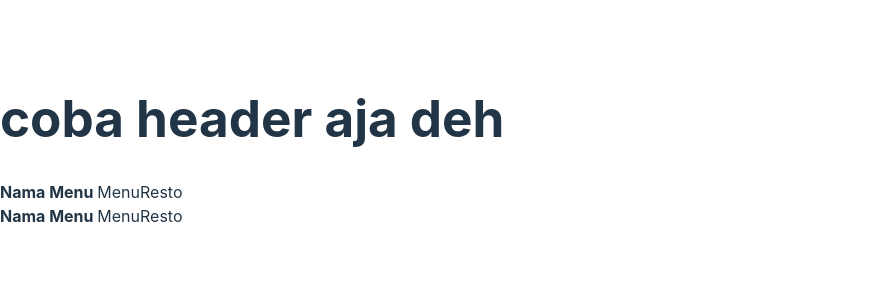
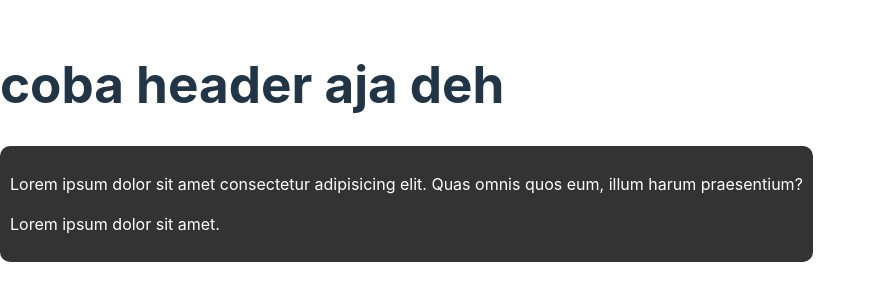
Before and after one commit to arif-rizal1122/basic-react, a React (Vite) app: page / in a window 1280 px wide. Shown: the part 258-558 px from the top of the page, without its empty margins (0-876 px from the left). Built offline with nearby package versions, Linux system fonts and the light colour scheme.

Commit message:
styling component

```diff
--- a/src/components/MenuResto.jsx
+++ b/src/components/MenuResto.jsx
@@ -1,13 +1,16 @@
-
-
+import '../style/MenuResto.css'
 
 function MenuResto() {
   return (
     // ketika mengunakan lebih satu div maka mesti dibungkus dulu mengunakan fragment <></>
-    <>
-    <div><b>Nama Menu </b>MenuResto</div>
-    <div><b>Nama Menu </b>MenuResto</div>
-    </>
+    <div>
+
+    <div className="menu-item">
+        <p>Lorem ipsum dolor sit amet consectetur adipisicing elit. Quas omnis quos eum, illum harum praesentium?</p>
+        <p>Lorem ipsum dolor sit amet.</p>
+    </div>
+
+    </div>
 
   )
 }
--- /dev/null
+++ b/src/style/MenuResto.css
@@ -0,0 +1,6 @@
+.menu-item{
+    color: #fff;
+    border-radius: 10px;
+    background-color: #333;
+    padding: 10px;
+}
```
